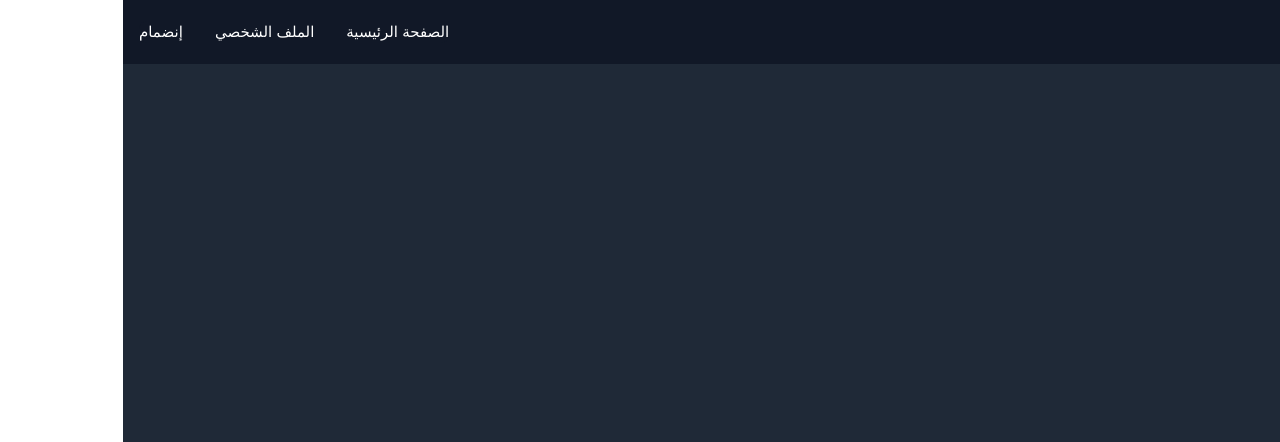
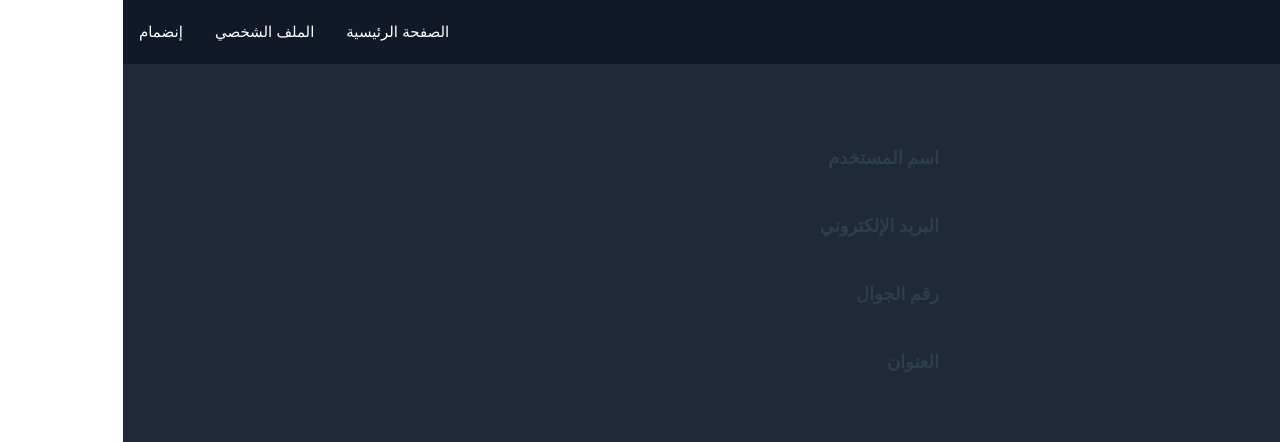
Before and after one commit to muhammad-anas-darwish/ramadan_hackathon_2024, a Vue app: page /profile/1 in a window 1280 px wide. Shown: the top 442 px of the page. Built offline with nearby package versions, Linux system fonts and the light colour scheme; no server answers.

Commit message:
Add profile file

```diff
--- a/src/views/ProfileView.vue
+++ b/src/views/ProfileView.vue
@@ -1,3 +1,49 @@
+<script setup>
+import { ref, onMounted } from "vue";
+import axios from "axios";
+import { useRoute, RouterLink } from "vue-router";
+import router from '@/router/index.js';
+
+const route = useRoute();
+
+const username = ref('');
+const email = ref('');
+const phoneNumber = ref('');
+const place = ref('');
+
+onMounted(() => {
+  axios
+    .get(`/profile/${route.params.id}`)
+    .then((res) => {
+      username.value = res.data['username'];
+      email.value = res.data['email'];
+      phoneNumber.value = res.data['phoneNumber'];
+      place.value = res.data['place'];
+      console.log(res);
+    })
+    .catch((error) => {
+      console.log(error);
+    });
+});
+</script>
+
 <template>
-
+    <article class="max-w-sm mx-auto">
+        <div class="p-4 mb-2 text-white-400 text-lg">
+            <h3 class="font-bold">اسم المستخدم</h3>
+            <p class="mr-2">{{ username }}</p>
+        </div>
+        <div class="p-4 mb-2 text-white-400 text-lg">
+            <h3 class="font-bold">البريد الإلكتروني</h3>
+            <p>{{ email }}</p>
+        </div>
+        <div class="p-4 mb-2 text-white-400 text-lg">
+            <h3 class="font-bold">رقم الجوال</h3>
+            <p>{{ phoneNumber }}</p>
+        </div>
+        <div class="p-4 mb-2 text-white-400 text-lg">
+            <h3 class="font-bold">العنوان</h3>
+            <p>{{ place }} </p>
+        </div>
+    </article>
 </template>
```
